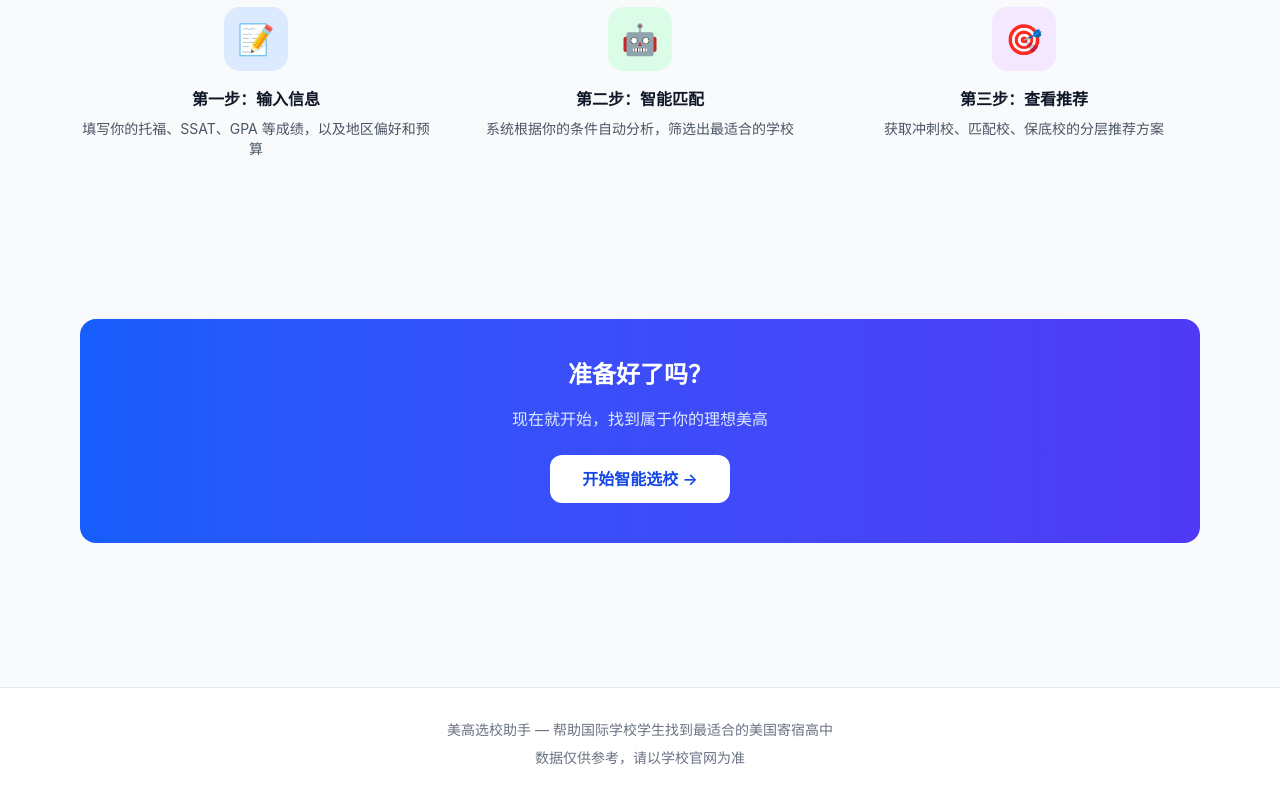
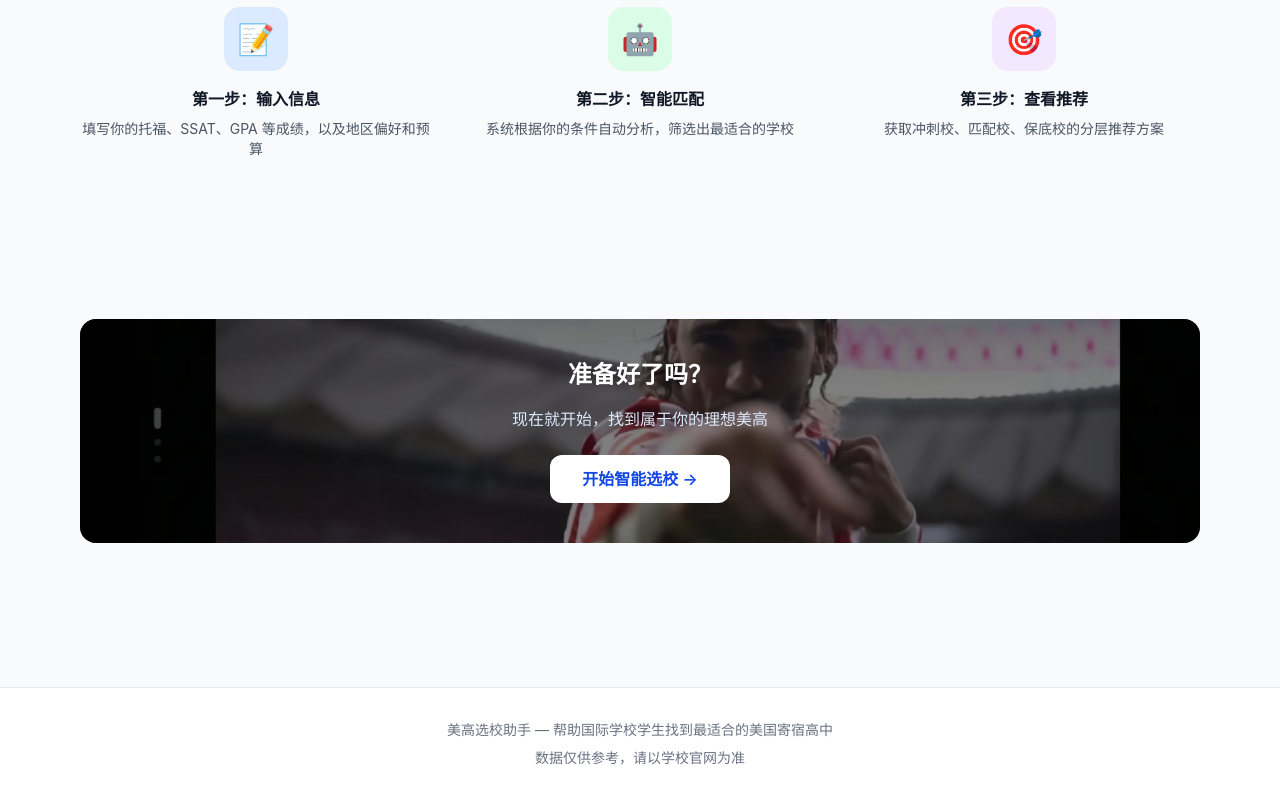
Before and after one commit to Hshyyy/meigao-helper, a React (Vite) app: page / in a window 1280 px wide. Shown: the part 1578-2378 px from the top of the page. Built offline with nearby package versions, Linux system fonts and the light colour scheme.

Commit message:
CTA区块也换成照片背景

```diff
--- a/src/pages/Home.tsx
+++ b/src/pages/Home.tsx
@@ -185,7 +185,13 @@ export default function Home() {
 
       {/* CTA */}
       <section className="max-w-6xl mx-auto px-4 py-20">
-        <div className="bg-gradient-to-r from-blue-600 to-indigo-600 rounded-2xl p-10 text-center text-white">
+        <div className="relative rounded-2xl overflow-hidden p-10 text-center text-white">
+          {/* 背景图片 */}
+          <div className="absolute inset-0 bg-cover bg-center" style={{ backgroundImage: "url('/hero-bg.jpg')" }} />
+          {/* 半透明遮罩 */}
+          <div className="absolute inset-0 bg-black/50" />
+          {/* 内容 */}
+          <div className="relative z-10">
             <h2 className="text-2xl font-bold mb-4">准备好了吗？</h2>
             <p className="text-blue-100 mb-6">
               现在就开始，找到属于你的理想美高
@@ -196,6 +202,7 @@ export default function Home() {
             >
               开始智能选校 →
             </Link>
+          </div>
         </div>
       </section>
 
```
Lines whose indentation alone changed are shown as unchanged.
